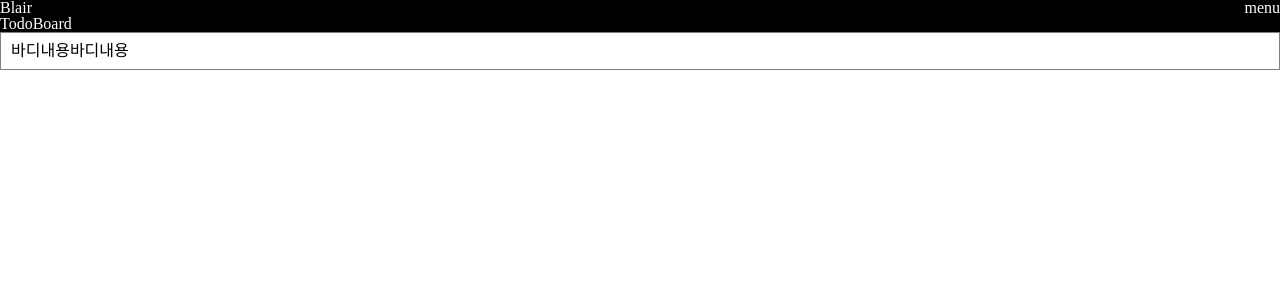
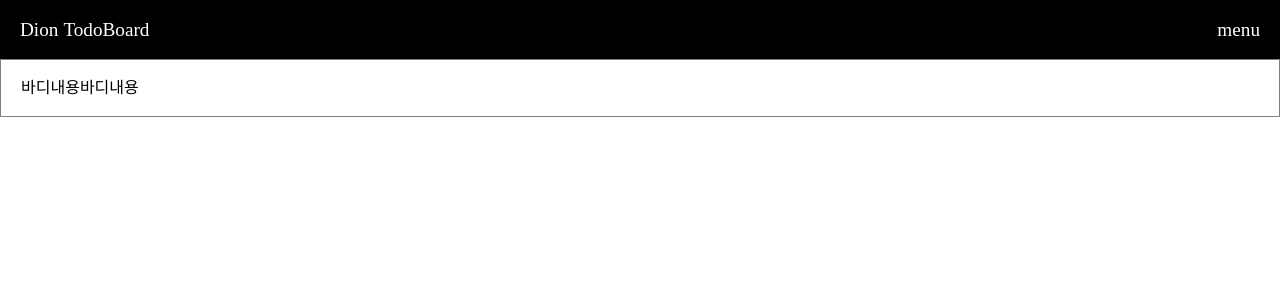
Before and after one commit to Blair-Dion/todo-frontend, a React (Create React App) app in the folder todo-project/: page / in a window 1280 px wide. Shown: the top 300 px of the page. Built offline with nearby package versions, Linux system fonts and the light colour scheme; the HTML template or start-up script is replaced by a standard one.

Commit message:
[#2][feat]Header스타일작업: - display, padding, color등 적용

```diff
--- a/todo-project/src/App.js
+++ b/todo-project/src/App.js
@@ -8,7 +8,7 @@ function App() {
     return (
         <>
             <div className="App">
-                <Header userName={"Blair"}/>
+                <Header userName={"Dion"}/>
                 <div className="body-section">
                     바디내용바디내용
                 </div>
--- a/todo-project/src/App.scss
+++ b/todo-project/src/App.scss
@@ -1,6 +1,6 @@
 .App {
   .body-section {
-    padding: 10px;
+    padding: 20px;
     border: 1px solid gray;
   }
 }
--- a/todo-project/src/Common/Header/Header.scss
+++ b/todo-project/src/Common/Header/Header.scss
@@ -2,11 +2,17 @@
   display: flex;
   flex-direction: row;
   justify-content: space-between;
+  align-items: center;
   background-color: #000000;
-  color:#ffffff;
+  color: #ffffff;
+  padding: 20px;
+  font-size: 1.2rem;
 
   .left-wrapper {
+    display: flex;
+    flex-direction: row;
     .username{
+      margin-right: 5px;
 
     }
     .board-title {
```
